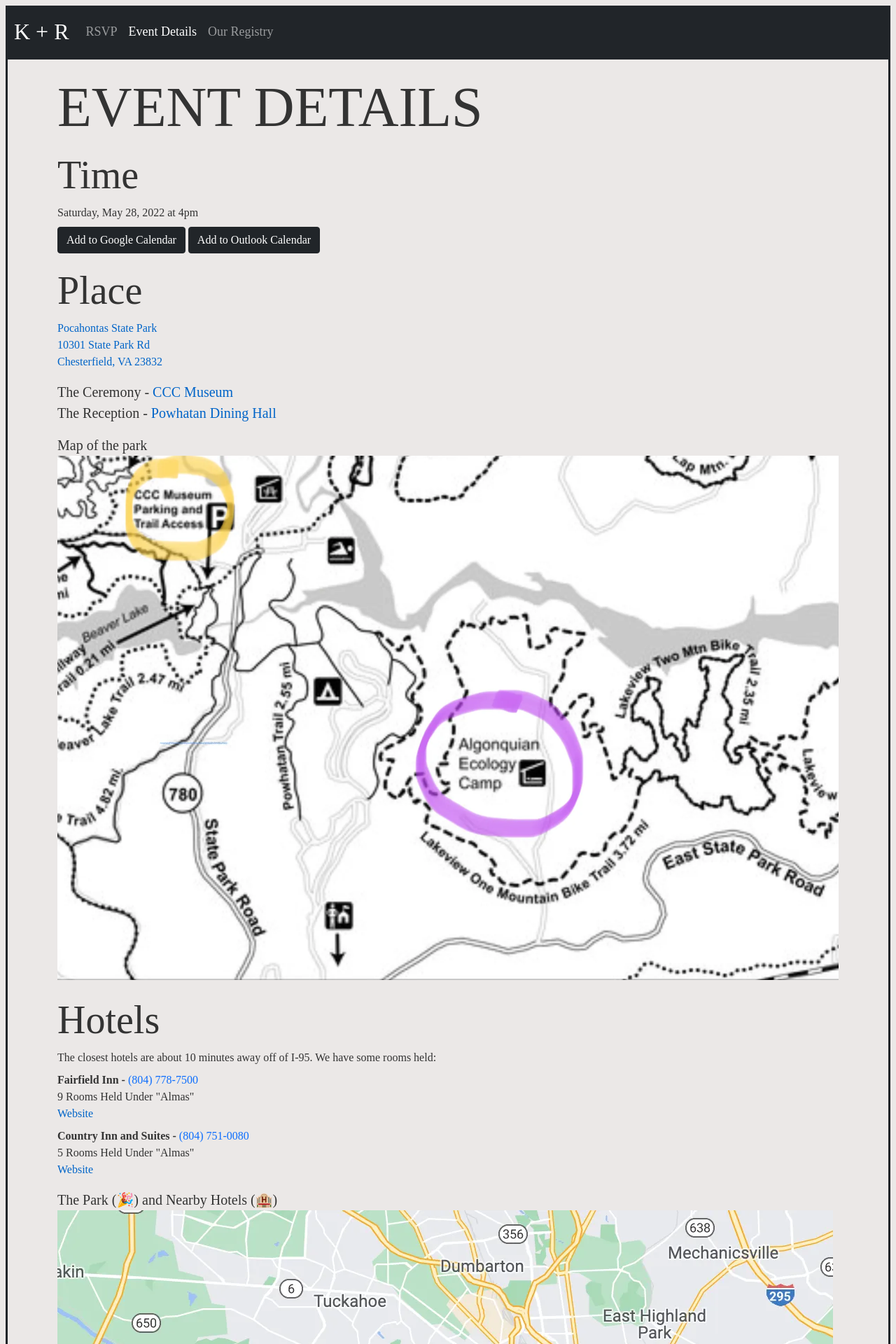
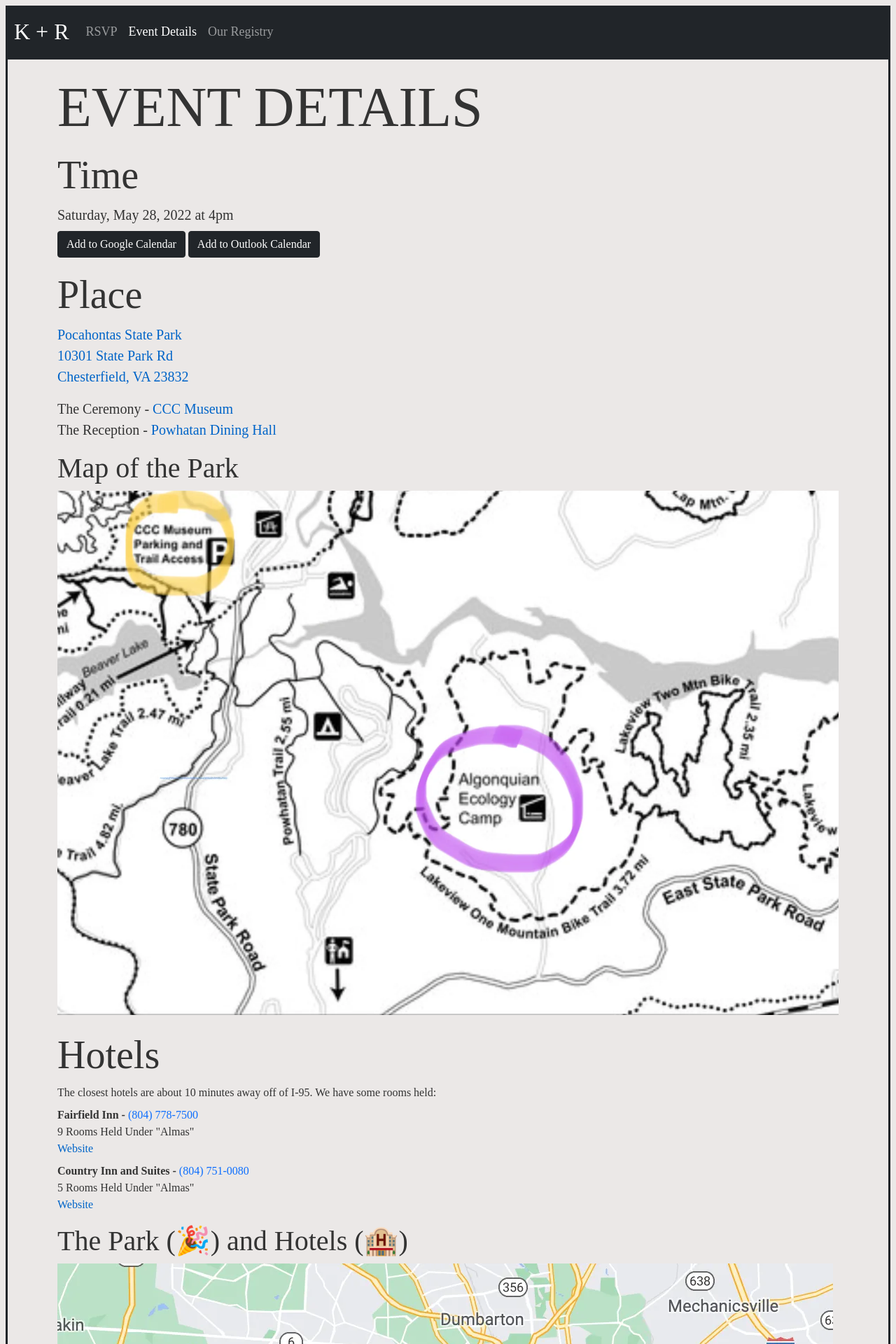
Before and after one commit to kalmas/rosyandkyle-com, a Svelte app: page /event in a window 1280 px wide. Shown: the top 1920 px of the page at 70% size. Built offline with nearby package versions, Linux system fonts and the light colour scheme; a web font is replaced by a local one.

Commit message:
more formatting

```diff
--- a/src/routes/Event.svelte
+++ b/src/routes/Event.svelte
@@ -6,7 +6,9 @@
     <h1 class="display-1">Event Details</h1>
 
     <h2 class="mt-3 display-4">Time</h2>
-    <time datetime="2022-05-28T16:00-0400">Saturday, May 28, 2022 at 4pm</time>
+    <time datetime="2022-05-28T16:00-0400" class="lead"
+        >Saturday, May 28, 2022 at 4pm</time
+    >
     <div class="mt-2">
         <a
             href="https://calendar.google.com/calendar/render?action=TEMPLATE&dates=20220528T200000Z%2F20220529T020000Z&details=Ceremony%20-%20CCC%20Museum%20https%3A%2F%2Fgoo.gl%2Fmaps%2FbLicy3ahWCyUpKj9A%0AReception%20-%20Powhatan%20Dining%20Hall%20https%3A%2F%2Fgoo.gl%2Fmaps%2FJJHDWwvg38BewGBH8&location=Pocahontas%20State%20Park&text=Rosy%20and%20Kyle%20Get%20Married"
@@ -24,7 +26,7 @@
 
     <h2 class="mt-3 display-4">Place</h2>
     <a href="https://goo.gl/maps/dkoZAN7CG6rmUXUHA" target="blank">
-        <address>
+        <address class="lead">
             Pocahontas State Park<br />
             10301 State Park Rd<br />
             Chesterfield, VA 23832
@@ -41,9 +43,7 @@
     </div>
 
     <figure class="mt-3">
-        <figcaption class="lead">
-            Map of the park
-        </figcaption>
+        <figcaption class="display-6 mb-2">Map of the Park</figcaption>
         <Image src="img/map1.webp" alt="Map of Pocahontas State Park" />
     </figure>
 
@@ -71,8 +71,8 @@
     </div>
 
     <figure class="mt-3">
-        <figcaption class="lead">
-            The Park (🎉) and Nearby Hotels (🏨)
+        <figcaption class="display-6 mb-2">
+            The Park (🎉) and Hotels (🏨)
         </figcaption>
         <Image src="img/map3.webp" alt="Map of Greater Richmond" />
     </figure>
@@ -83,7 +83,7 @@
     you all the details.
 
     <figure class="mt-3">
-        <figcaption class="lead">Group Camp Site</figcaption>
+        <figcaption class="display-6 mb-2">Group Camp Site</figcaption>
         <Image src="img/group-campsite.webp" alt="Group Campsite" />
     </figure>
 </div>
--- a/src/routes/RSVP.svelte
+++ b/src/routes/RSVP.svelte
@@ -115,8 +115,12 @@
     {#if !complete}
         <form novalidate on:submit|preventDefault={handleSubmit}>
             <p class="text-justify">
-                Thanks for RSVPing to our wedding! Please tell us a few things
-                to help us prepare.
+                Thanks for RSVPing! Our wedding is on <strong
+                    >Sat May 28th, 2022 at 4pm</strong
+                >. For more info please see <a href="/event">Event Details</a>.
+            </p>
+            <p class="text-justify">
+                Please tell us a few things to help us prepare.
             </p>
             <div class="form-floating mb-3">
                 <input
--- a/src/routes/Registry.svelte
+++ b/src/routes/Registry.svelte
@@ -7,6 +7,8 @@
         >.
     </p>
     <h2>
-        <a href="https://gofund.me/8f36c7da">Go Donate To Our Fundraiser</a>
+        <a href="https://gofund.me/8f36c7da"
+            >Please Go Donate To Our Charity Drive</a
+        >
     </h2>
 </div>
```
